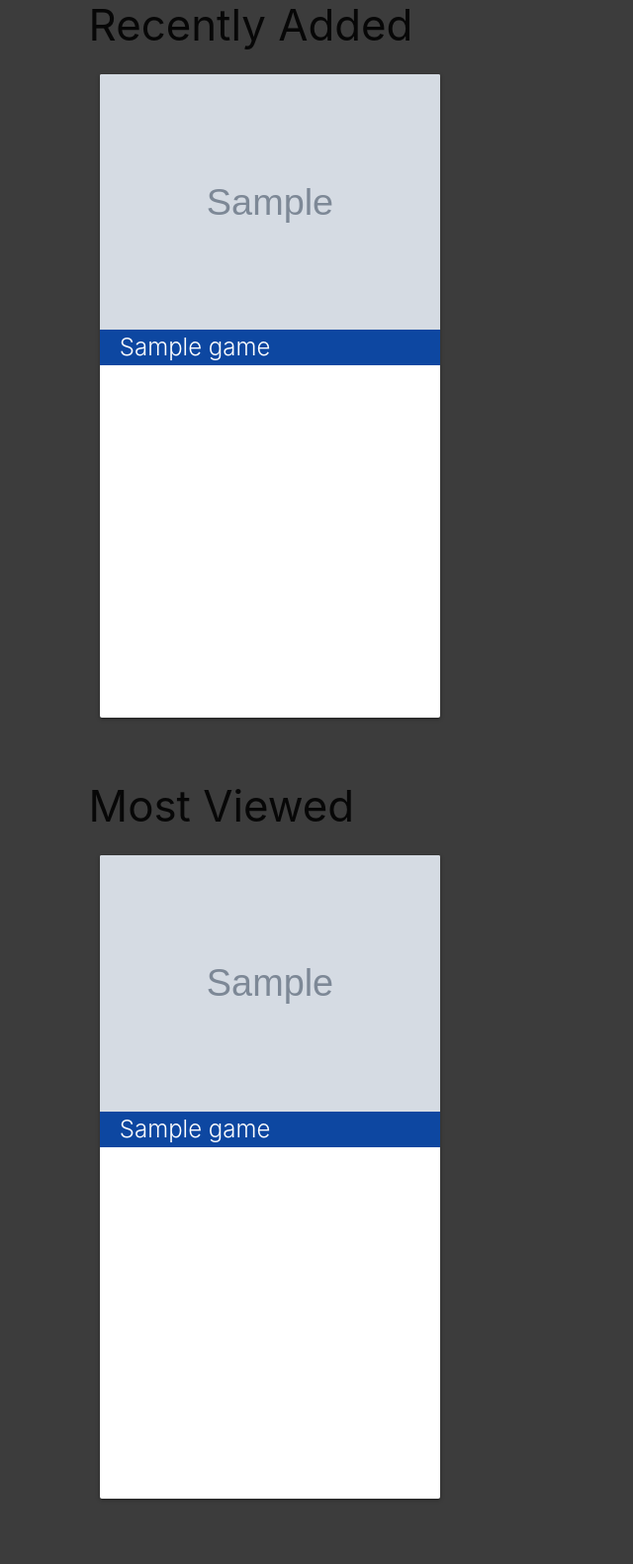
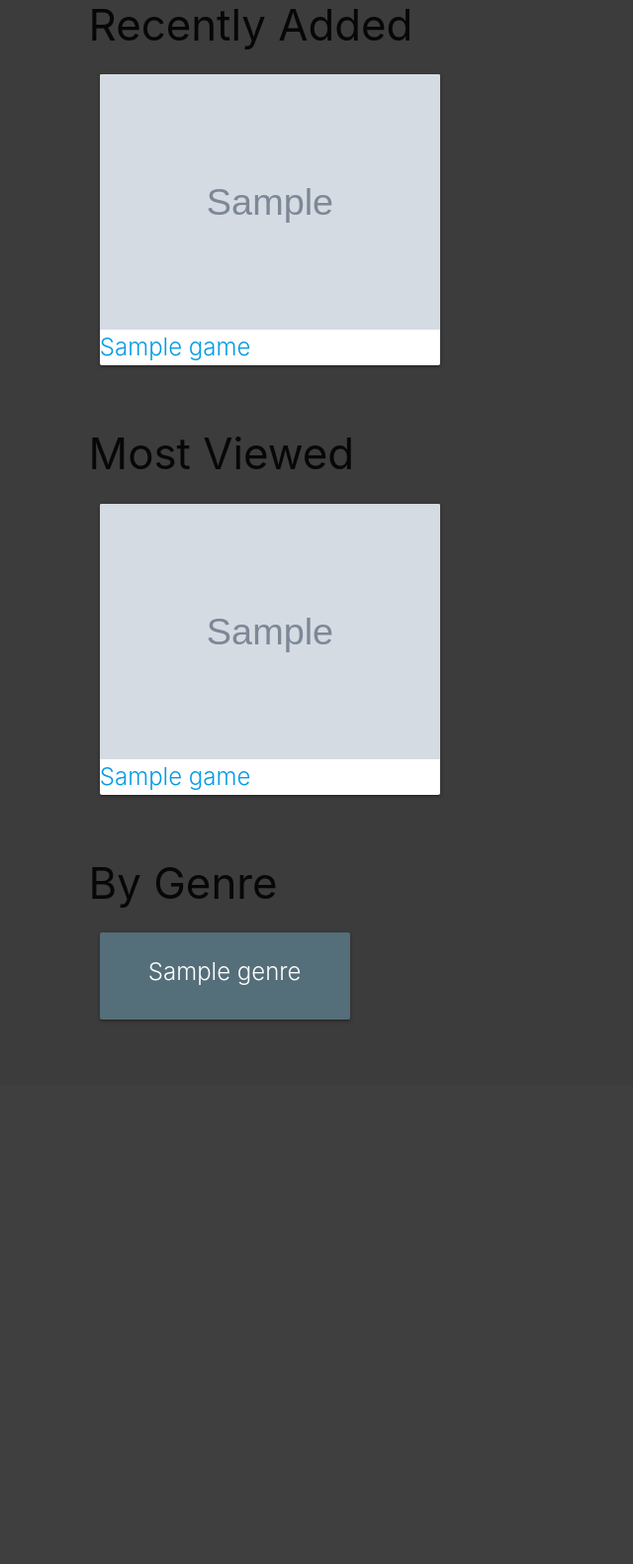
Before and after one commit to dvcoffey/ps-classics, a Flask app: page / in a window 1280 px wide. Shown: the part 696-2276 px from the top of the page at 99% size, without its empty margins (0-640 px from the left). After the commit the page ends 1728 px from the top, so only its background shows below. Run offline with Flask 2, Linux system fonts and the light colour scheme; grey boxes marked "Sample" are stand-in pictures; a database or web service that is not in the repository returns one stand-in record (values such as "Sample title"); some libraries are stand-ins or nearby versions.

Commit message:
cleaned and commented index.html, added browse by genre

```diff
--- a/app.py
+++ b/app.py
@@ -9,7 +9,6 @@ from werkzeug.security import generate_password_hash, check_password_hash
 if os.path.exists("env.py"):
     import env
 
-
 app = Flask(__name__)
 
 app.config["MONGO_DBNAME"] = os.environ.get("MONGO_DBNAME")
@@ -18,13 +17,28 @@ app.secret_key = os.environ.get("SECRET_KEY")
 
 mongo = PyMongo(app)
 
+#----Basic Functionality
 
+#homepage
 @app.route("/")
 @app.route("/get_index")
 def get_index():
+    '''List games sorted into different categories
+    and renders the homepage template'''
     recents = list(mongo.db.games.find().sort("time_stamp", -1).limit(3))
     views = list(mongo.db.games.find().sort("page_views", -1).limit(3))
-    return render_template("index.html", recents=recents, views=views)
+    genres = list(mongo.db.genres.find().sort("genre_name", 1))
+    return render_template(
+        "index.html", recents=recents, views=views, genres=genres)
+
+#game details
+@app.route("/read_more/<game_id>")
+def read_more(game_id):
+    '''Open game full details'''
+    game = mongo.db.games.find_one({"_id": ObjectId(game_id)})
+    mongo.db.games.update(
+        {"_id": ObjectId(game_id)}, {'$inc': {'page_views': +1}})
+    return render_template("read_more.html", game=game)
 
 
 @app.route("/search", methods=["GET", "POST"])
@@ -168,14 +182,6 @@ def delete_game(game_id):
     return redirect(url_for("get_games"))
 
 
-@app.route("/read_more/<game_id>")
-def read_more(game_id):
-    game = mongo.db.games.find_one({"_id": ObjectId(game_id)})
-    mongo.db.games.update(
-        {"_id": ObjectId(game_id)}, {'$inc': {'page_views': +1}})
-    return render_template("read_more.html", game=game)
-
-
 @app.route("/get_genres")
 def get_genres():
     genres = list(mongo.db.genres.find().sort("genre_name", 1))
--- a/static/css/style.css
+++ b/static/css/style.css
@@ -12,6 +12,9 @@ html{background-color: rgb(60, 60, 60);}
     line-height: 2;
 }
 
+.category-title{
+}
+
 /*---index.html---*/
 
 .hero-image-container{
@@ -24,11 +27,24 @@ html{background-color: rgb(60, 60, 60);}
     margin-left: 20%;
 }
 
-.card-title{
-    padding-left: 20px;
+.game-thumbnail{
+
+}
+
+.thumbnail-image{
+    max-height: 100%;
+}
+
+.thumbnail-title{
+    width: 100%;
+    max-height: 50px;
 }
 
 /*---games.html---*/
+
+.card-game-title{
+    padding-left: 20px;
+}
 
 .container {
   margin: 4% 7%;
--- a/templates/games.html
+++ b/templates/games.html
@@ -33,7 +33,7 @@
                                     <img src="{{ url_for('static', filename='images/ps-logo.png') }}">
                                 {% endif %}
                             </div>
-                            <span class="card-title blue darken-4 valign-wrapper white-text">{{ game.game_name }}</span>
+                            <span class="card-title card-game-title blue darken-4 valign-wrapper white-text">{{ game.game_name }}</span>
                         </a>
                         <div class="card-content">
                             <p>
--- a/templates/index.html
+++ b/templates/index.html
@@ -1,61 +1,71 @@
 {% extends "base.html" %}
 {% block content %}
 
+    <!--hero image-->
     <div class="hero-image-container">
         <img src="static/images/ps_header_image.png" id="hero-image" alt="Playstation Console Image">
     </div>
 
-
+    <!--recently added-->
     <div class="container">
-            <h3>Recently Added</h3>
+        <h3 class="category-title">Recently Added</h3>
         <div class="row">
             {% for game in recents %}
                 <div class="col s12 m6 l4">
-                        <div class="card game-card">
+                    <div class="card game-thumbnail">
                         <a href="{{ url_for('read_more', game_id=game._id) }}">
-                                <div class="card-image">
+                            <div class="card-image thumbnail-image">
                                 {% if game.img_url %}
                                     <img src="{{ game.img_url }}">
                                 {% else %}
                                     <img src="{{ url_for('static', filename='images/ps-logo.png') }}">
                                 {% endif %}
                                 </div>
-                                <span class="card-title blue darken-4 valign-wrapper white-text">{{ game.game_name }}</span>
+                            <span class="card-title thumbnail-title">{{ game.game_name }}</span>
                         </a>
-
                     </div>
                 </div>
             {% endfor %}
         </div>
     </div>
 
+    <!--most viewed-->
     <div class="container">
-            <h3>Most Viewed</h3>
+        <h3 class="category-title">Most Viewed</h3>
         <div class="row">
             {% for game in views %}
                 <div class="col s12 m6 l4">
-                        <div class="card game-card">
+                    <div class="card game-thumbnail">
                         <a href="{{ url_for('read_more', game_id=game._id) }}">
-                                <div class="card-image">
+                            <div class="card-image thumbnail-image">
                                 {% if game.img_url %}
                                     <img src="{{ game.img_url }}">
                                 {% else %}
                                     <img src="{{ url_for('static', filename='images/ps-logo.png') }}">
                                 {% endif %}
                                 </div>
-                                <span class="card-title blue darken-4 valign-wrapper white-text">{{ game.game_name }}</span>
+                            <span class="card-title thumbnail-title">{{ game.game_name }}</span>
                         </a>
-
                     </div>
                 </div>
             {% endfor %}
         </div>
     </div>
-
+    <!--by genre-->
+    <div class="container">
+        <div class="row">
+            <h3 class="category-title">By Genre</h3>
             {% for genre in genres %}
-        <a class="card text-shadow" href="{{ url_for('filter_genre', genre_name=genre.genre_name) }}">
-        <p>{{ genre.genre_name }}</p>
+                <div class="col s6 m4 l3">
+                    <a href="{{ url_for('filter_genre', genre_name=genre.genre_name) }}">
+                        <div class="card genre-thumbnail blue-grey darken-1">
+                            <div class="card-content white-text">
+                                <span class="card-title center-align">{{ genre.genre_name }}</span>
+                            </div>
+                        </div>
                     </a>
+                </div>
             {% endfor %}
-
+        </div>
+    </div>
 {% endblock %}
```
Also changed, not shown: templates/thumbnail.html (added, +17 -0 lines). Lines whose indentation alone changed are shown as unchanged.
